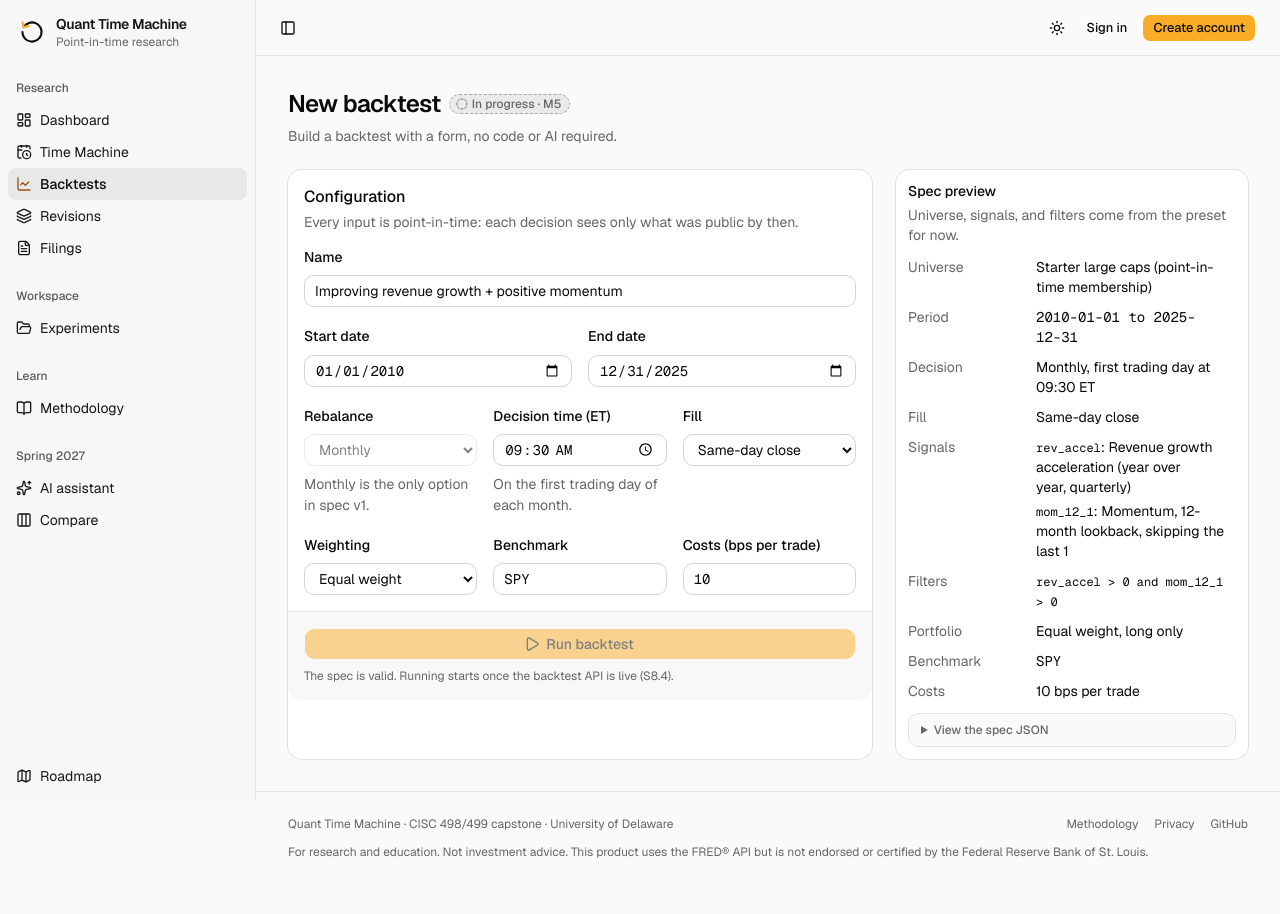
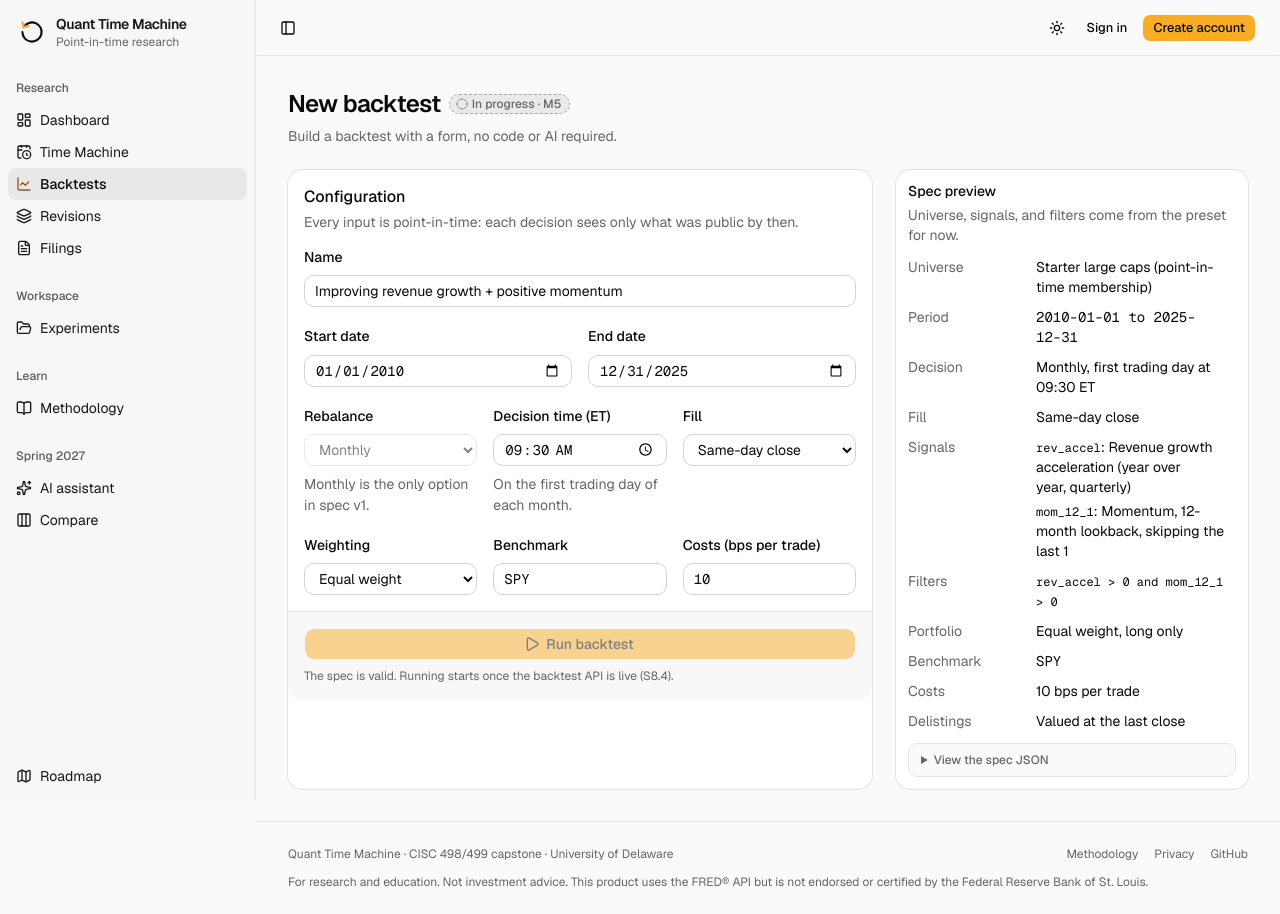
Before and after one commit to nfiasco/Quant-Time-Machine, a Next.js app in the folder frontend/: page /backtests/new in a window 1280 px wide. Before the commit the page ends 884 px from the top, so only its background shows below. Built offline with nearby package versions, Linux system fonts and the light colour scheme.

Commit message:
feat(frontend): S6.7 show the delisting assumption in the spec summary

```diff
--- /dev/null
+++ b/frontend/features/backtests/describe-delisting.ts
@@ -0,0 +1,15 @@
+import type { ExperimentSpec } from "@/features/backtests/types";
+import { formatNumber } from "@/lib/format";
+
+/**
+ * A spec's delisting assumption in plain language, for the spec summary: what a holding
+ * that stops trading is worth after its last close (doc/reference/portfolio.md, S6.7).
+ * A spec without one keeps the last close's value.
+ */
+export function describeDelisting(delisting: ExperimentSpec["delisting"]): string {
+  const assumed = delisting?.assumed_return ?? 0;
+  if (!Number.isFinite(assumed)) return "—";
+  if (assumed === 0) return "Valued at the last close";
+  if (assumed <= -1) return "Written off";
+  return `Valued at the last close less ${formatNumber(-assumed * 100)}%`;
+}
--- a/frontend/features/backtests/spec-summary.tsx
+++ b/frontend/features/backtests/spec-summary.tsx
@@ -1,3 +1,4 @@
+import { describeDelisting } from "@/features/backtests/describe-delisting";
 import { describePortfolio } from "@/features/backtests/describe-portfolio";
 import { describeSignal } from "@/features/backtests/describe-signal";
 import type { ExperimentSpec } from "@/features/backtests/types";
@@ -19,7 +20,7 @@ function describeDecision(decision: string): string {
 
 /**
  * An experiment spec in plain language, with the exact JSON one click away.
- * Assumptions (decision time, fill, costs) are always visible (NFR-3).
+ * Assumptions (decision time, fill, costs, delistings) are always visible (NFR-3).
  */
 export function SpecSummary({
   spec,
@@ -76,6 +77,7 @@ export function SpecSummary({
         ? `${spec.costs.bps_per_trade} bps per trade`
         : "—",
     },
+    { term: "Delistings", detail: describeDelisting(spec.delisting) },
   ];
 
   return (
```
Also changed, not shown: 1 other file (tests, documents, lock files or other folders).
